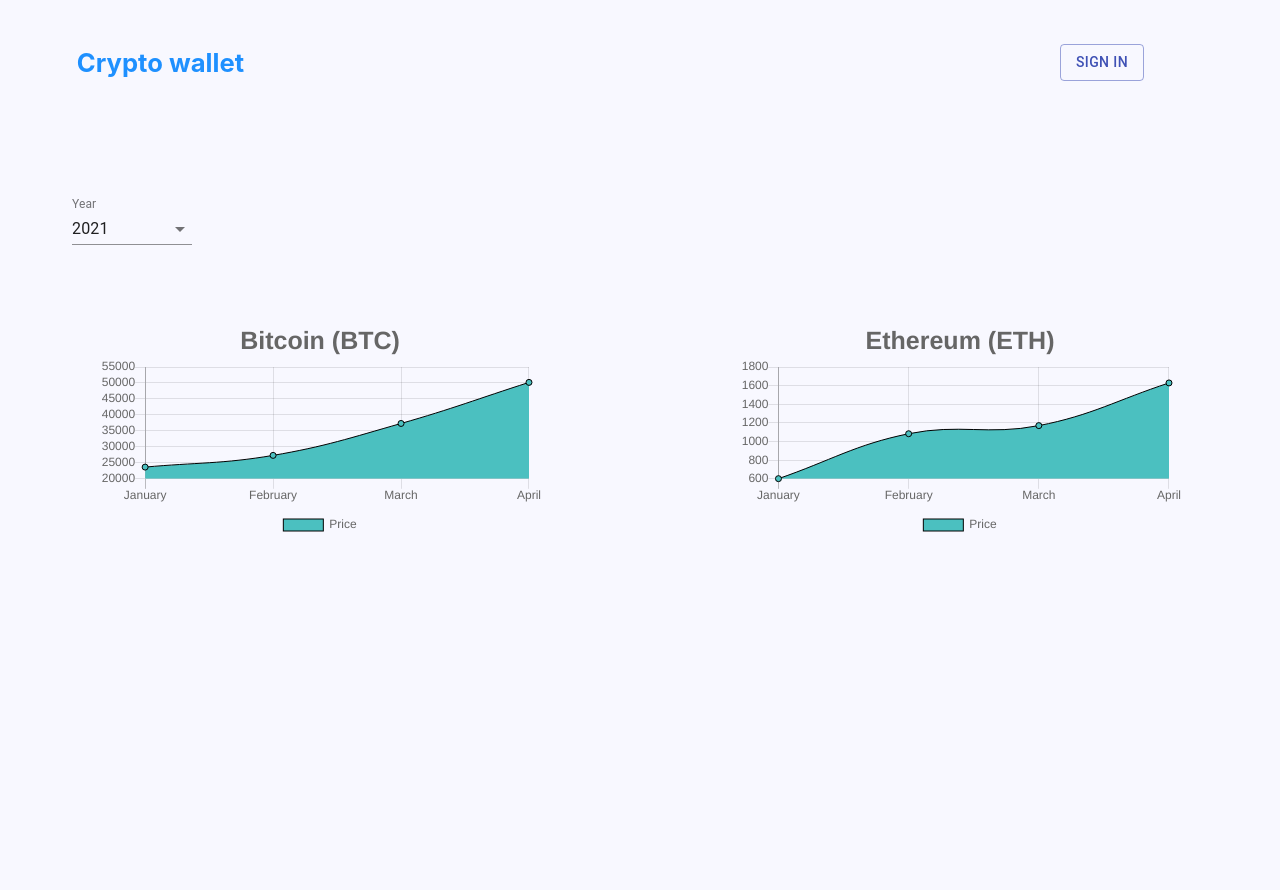
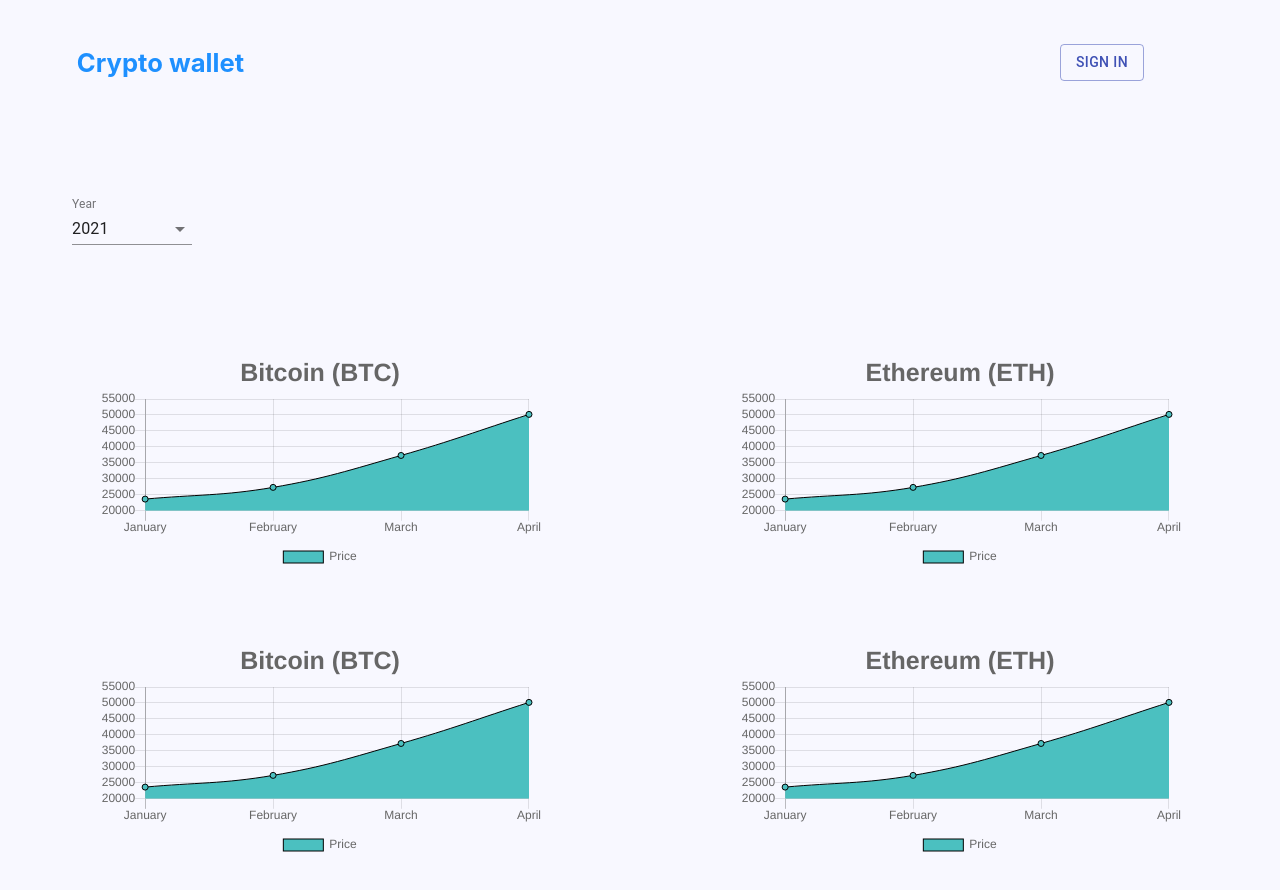
Before and after one commit to nellsam/crypto_wallet, a React (Create React App) app: page / in a window 1280 px wide. Shown: the top 890 px of the page. Before the commit the page ends 800 px from the top, so only its background shows below. Built offline with nearby package versions, Linux system fonts and the light colour scheme.

Commit message:
Re-usable graphs, tests

```diff
--- a/src/App.css
+++ b/src/App.css
@@ -1,12 +1,6 @@
-
-
 body {
     background-color: ghostwhite;
     min-height: 100vh;
-    /*display: flex;*/
-    /*flex-direction: column;*/
-    /*align-items: center;*/
-    /*justify-content: center;*/
     font-size: calc(10px + 2vmin);
     color: black;
 }
@@ -54,19 +48,26 @@ body {
 #graphs {
     width: 100%;
     display: flex;
-    flex-direction: row;
+    flex-direction: column;
     justify-content: center;
     align-items: center;
     /*margin: 5vw auto;*/
 }
 
-#btc_graph {
-    border-width: 0.5vw;
-    border-color: darkgrey;
+.graph_layout {
+    width: 100%;
+    display: flex;
+    flex-direction: row;
+    justify-content: center;
+    align-items: center;
+
+    padding: 0;
+    margin: 0;
 }
-
 .graph {
     width: 35vw;
-    height: 35vw;
-    margin: auto;
+
+    margin: 2.5vw auto;
+    padding: 0;
+
 }
--- a/src/App.tsx
+++ b/src/App.tsx
@@ -3,6 +3,7 @@ import './App.css';
 import {Line} from "react-chartjs-2";
 import YearSelect from "./YearSelect";
 import SignInButton from "./SignInButton";
+import {CryptoGraph} from "./CryptoGraph";
 
 // https://www.educative.io/edpresso/how-to-use-chartjs-to-create-charts-in-react
 //https://www.chartjs.org/docs/latest/getting-started/integration.html
@@ -33,6 +34,8 @@ function App() {
 
             <div id={'graphs'}>
 
+                <div className={'graph_layout'}>
+
                     <div className={'graph'}>
                         <Line
                             data={btcState}
@@ -50,6 +53,33 @@ function App() {
                                 }
                             }}
                         />
+                    </div>
+
+                    <div className={'graph'}>
+                        <Line
+                            data={ethState}
+                            options={{
+                                responsive: true,
+                                showLines: true,
+
+                                title: {
+                                    display: true,
+                                    text: 'Ethereum (ETH)',
+                                    fontSize: 25
+                                },
+                                legend: {
+                                    display: true,
+                                    position: 'bottom'
+                                }
+                            }}
+                        />
+                    </div>
+                </div>
+
+                <div className={'graph_layout'}>
+
+                    <div className={'graph'}>
+                        <CryptoGraph name={"Bitcoin (BTC)"} cryptoState={btcState}/>
                     </div>
 
                     <div id={'eth_graph'} className={'graph'}>
@@ -72,6 +102,7 @@ function App() {
                         />
                     </div>
                 </div>
+            </div>
 
             </body>
 
@@ -79,30 +110,45 @@ function App() {
     );
 }
 
-const btcState = {
-    labels: ['January', 'February', 'March', 'April'],
+const btcState = getState(2021, [23673, 27342, 37332, 50180])
+
+const ethState = getState(2021, [23673, 27342, 37332, 50180])
+
+/**
+ * Months until according to provided year
+ */
+function getMonthsUntilNow(year: Number) {
+    return ['January', 'February', 'March', 'April']
+}
+
+/**
+ * Get corresponding month for provided index.
+ * @param numberIndex
+ */
+function getMonth(numberIndex: Number) {
+    // TODO : Call php function using ajax
+}
+
+/**
+ * @param year
+ * @param data Array of values for each month
+ * @return Configured state for cryptocurrency graph.
+ * @see CryptoGraph
+ */
+export function getState(year: Number, data: Array<Number>): any {
+    return {
+        labels: getMonthsUntilNow(year),
         datasets: [
             {
                 label: 'Price',
                 backgroundColor: 'rgba(75,192,192,1)',
                 borderColor: 'rgba(0,0,0,1)',
                 borderWidth: 1,
-            data: [23673, 27342, 37332, 50180] // data: [65, 59, 80, 81]
+                data: data //[602, 1084, 1171, 1629] // data: [65, 59, 80, 81]
             }
         ]
     }
-
-const ethState = {
-    labels: ['January', 'February', 'March', 'April'],
-    datasets: [
-        {
-            label: 'Price',
-            backgroundColor: 'rgba(75,192,192,1)',
-            borderColor: 'rgba(0,0,0,1)',
-            borderWidth: 1,
-            data: [602, 1084, 1171, 1629] // data: [65, 59, 80, 81]
-        }
-    ]
 }
 
+
 export default App;
--- /dev/null
+++ b/src/CryptoGraph.tsx
@@ -0,0 +1,32 @@
+import React from "react";
+import {Line} from "react-chartjs-2";
+
+export function CryptoGraph(props : CryptoGraphProps) {
+    return (
+        <Line
+            data={props.cryptoState}
+            options={{
+                responsive: true,
+                showLines: true,
+
+                title: {
+                    display: true,
+                    text: props.name,
+                    fontSize: 25
+                },
+                legend: {
+                    display: true,
+                    position: 'bottom'
+                }
+            }}
+        />
+    );
+}
+
+/**
+ * Attributes for cryptocurrency graph.
+ */
+export interface CryptoGraphProps {
+    name : string,
+    cryptoState : any
+}
--- /dev/null
+++ b/src/MonthResolver.ts
@@ -0,0 +1,4 @@
+
+export function getMonth(monthIndex : Number) {
+
+}
--- a/src/YearSelect.tsx
+++ b/src/YearSelect.tsx
@@ -7,6 +7,7 @@ export default function YearSelect() {
 
     const classes = useStyles();
     const [year, setYear] = React.useState('2021');
+
 
     const handleChange = (event: React.ChangeEvent<{ value: unknown }>) => {
         setYear(event.target.value as string);
```
Also changed, not shown: src/TestJs.js (added, +18 -0 lines), 1 other file (tests, documents, lock files or other folders). Lines whose indentation alone changed are shown as unchanged.
